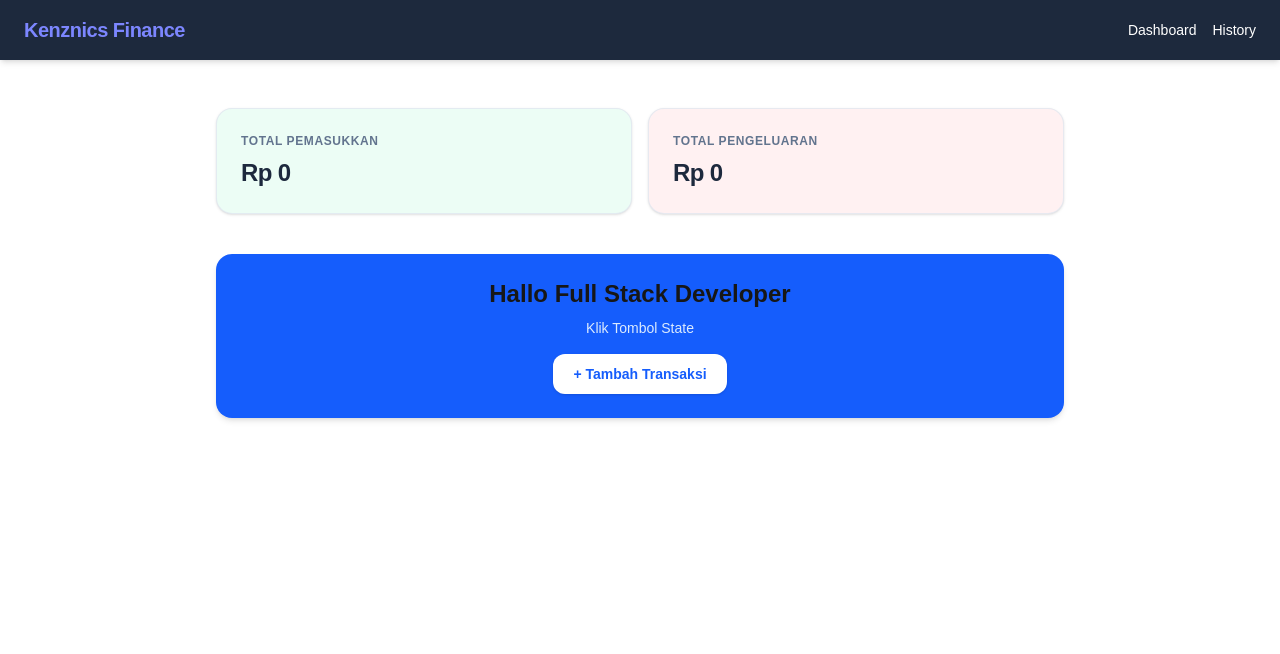
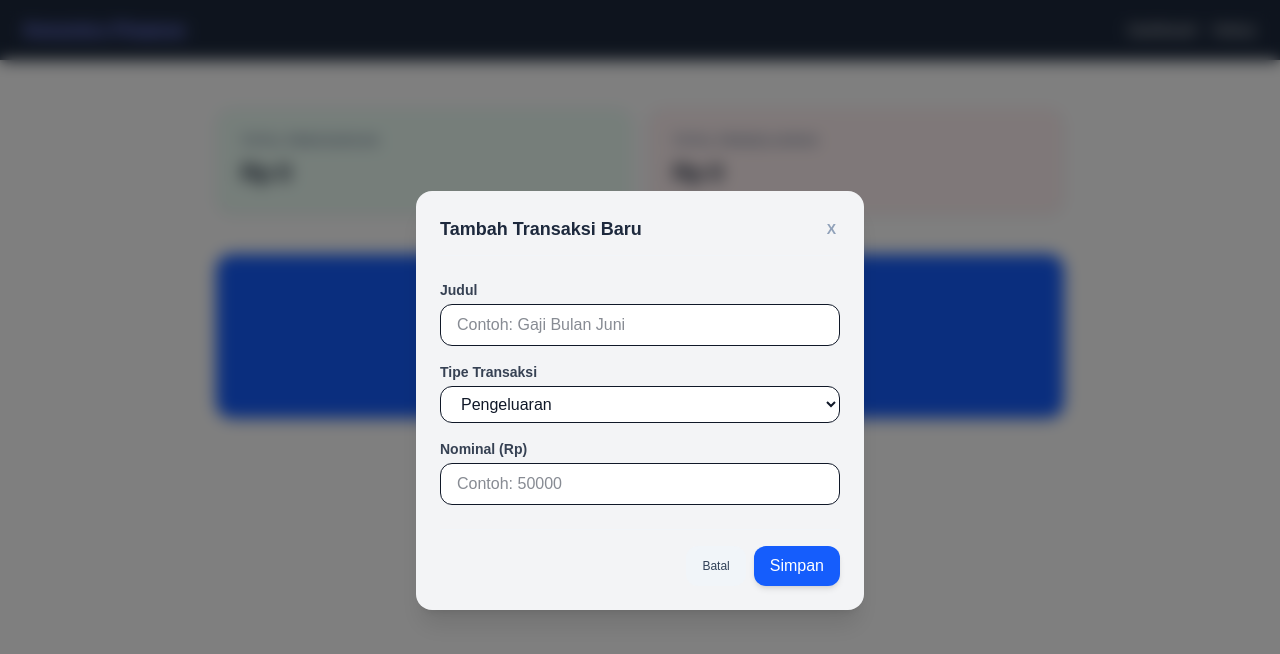
Before and after one commit to kenznics/Kenznics-Finance, a Next.js app in the folder frontend-next/: page /dashboard in a window 1280 px wide. Both pictures are taken after a click on the button "+ Tambah Transaksi". Shown: the top 654 px of the page. Built offline with nearby package versions, Linux system fonts and the light colour scheme.

Commit message:
KONTROL STATE MODAL & INISIALISASI VALIDASI ZOD, RAZOR FORM UTILITY & SKEMA ZOD

```diff
--- a/frontend-next/app/dashboard/page.tsx
+++ b/frontend-next/app/dashboard/page.tsx
@@ -2,9 +2,10 @@
 
 import { useState } from 'react';
 import Card from '@/components/Card';
+import ModalTransaction from '@/components/ModalTransaction';
 
 export default function DashboardPage() {
-    const [angka, setAngka] = useState(0);
+    const [isModalOpen, setIsModalOpen] = useState<boolean>(false);
 
     return (
         <main className="p-6 w-full max-w-4xl mx-auto flex flex-col gap-6 mt-6">
@@ -29,12 +30,19 @@ export default function DashboardPage() {
                         Klik Tombol State
                     </p>
                 </div>
+
                 <button
                     type="button"
+                    onClick={() => setIsModalOpen(true)}
                     className="px-5 py-2.5 bg-white text-blue-600 font-bold rounded-xl shadow hover:bg-blue-50 transition-colors mt-4 text-sm" >
                     + Tambah Transaksi
                 </button>
             </div>
+
+                <ModalTransaction
+                isOpen={isModalOpen}
+                onClose={() => setIsModalOpen(false)}
+                />
         </main>
     );
 }
--- /dev/null
+++ b/frontend-next/components/ModalTransaction.tsx
@@ -0,0 +1,117 @@
+"use client";
+
+// Type Script Interface
+interface ModalTransactionProps {
+    isOpen: boolean;
+    onClose: () => void;
+}
+
+import { z } from "zod";
+import { useForm } from "react-hook-form";
+import { zodResolver } from "@hookform/resolvers/zod";
+
+const transactionSchema = z.object({
+    title: z.string().min(3, { message: "Deskripsi minimal 3 karakter" }),
+    type: z.enum(["INCOME", "EXPENSE"], { message: "Pilih tipe transaksi" }),
+    amount: z.number().positive({ message: "Jumlah harus lebih besar dari 0!" }),
+})
+
+type TransactionFormData = z.infer<typeof transactionSchema>
+
+export default function ModalTransaction({ isOpen, onClose }: ModalTransactionProps) {
+    // Hook UseForm
+    const { register, handleSubmit, formState: { errors }, reset } = useForm<TransactionFormData>({
+        resolver: zodResolver(transactionSchema),
+        defaultValues: {
+            title: "",
+            type: "EXPENSE",
+        }
+    });
+
+    // Pengaman
+    if (!isOpen) return null;
+
+    return (
+        <div className="fixed inset-0 z-50 flex items-center justify-center bg-black/50 backdrop-blur-sm p-4">
+
+            <div className="bg-gray-100 rounded-2xl p-6 w-full max-w-md shadow-xl broder border-slate-400 flex flex-col gap-4">
+
+                <div className="flex justify-between items-center border-b border-slate-100 pb-3">
+                    <h3 className="text-lg font-bold text-slate-800">Tambah Transaksi Baru</h3>
+                    <button
+                        type="button"
+                        onClick={onClose}
+                        className="text-slate-400 hover:text-slate-600 text-sm font-semibold p-1"
+                    >
+                        X
+                    </button>
+                </div>
+
+                <form onSubmit={handleSubmit((data) => {
+                    console.log("Data Form Lolos Validasi :", data);
+                    // Logika Post request Backend
+                })}
+                    className="flex flex-col gap-4 mt-2">
+
+                    {/* Input Judul Transaksi */}
+                    <div className="flex flex-col gap-1">
+                        <label className="text-sm font-semibold text-gray-700">Judul</label>
+                        <input
+                            type="text"
+                            className="w-full px-4 py-2 border rounded-xl text-gray-900 bg-white"
+                            placeholder="Contoh: Gaji Bulan Juni"
+                            {...register("title")}
+                        />
+                        {errors.title &&
+                            <span className="text-xs text-red-500 font-medium">{errors.title.message}</span>}
+                    </div>
+
+                    {/* Block Select Type */}
+                    <div className="flex flex-col gap-1">
+                        <label className="text-sm font-semibold text-gray-700">Tipe Transaksi</label>
+                        <select
+                            className="w-full px-4 py-2 border rounded-xl text-gray-900 bg-white"
+                            {...register("type")}
+                        >
+                            <option value="INCOME">Pemasukan</option>
+                            <option value="EXPENSE">Pengeluaran</option>
+                        </select>
+                        {errors.type &&
+                            <span className="text-xs text-red-500 font-medium">{errors.type.message}</span>}
+                    </div>
+
+                    {/* Block Input Amount */}
+                    <div className="flex flex-col gap-1">
+                        <label className="text-sm font-semibold text-gray-700">Nominal (Rp)</label>
+                        <input
+                            type="number"
+                            className="w-full px-4 py-2 border rounded-xl text-gray-900 bg-white"
+                            placeholder="Contoh: 50000"
+                            {...register("amount", { valueAsNumber: true })}
+                        />
+                        {errors.amount &&
+                            <span className="text-xs text-red-500 font-medium">{errors.amount.message}</span>}
+                    </div>
+
+                    {/* Footer Tombol Aksi */}
+                    <div className="flex justify-end gap-2 border-t border-slate-100 pt-4 mt-2">
+                        <button
+                            type="button"
+                            onClick={onClose}
+                            className="px-4 py-2 bg-slate-100 hover:bg-slate-200 text-slate-700 rounded-xl text-xs font-medium transition-colors"
+                        >
+                            Batal
+                        </button>
+                        <button
+                            type="button"
+                            className="px-4 py-2 bg-blue-600 hover:bg-blue-700 text-white rounded-xl font-medium transition-colors shadow-md"
+                        >
+                            Simpan
+                        </button>
+                    </div>
+                </form>
+
+            </div>
+        </div>
+    )
+}
--- a/frontend-next/package.json
+++ b/frontend-next/package.json
@@ -9,10 +9,13 @@
     "lint": "eslint"
   },
   "dependencies": {
+    "@hookform/resolvers": "^5.4.0",
     "@tanstack/react-query": "^5.101.0",
     "next": "16.2.9",
     "react": "19.2.4",
-    "react-dom": "19.2.4"
+    "react-dom": "19.2.4",
+    "react-hook-form": "^7.79.0",
+    "zod": "^4.4.3"
   },
   "devDependencies": {
     "@tailwindcss/postcss": "^4",
```
Also changed, not shown: 2 other files (tests, documents, lock files or other folders).
